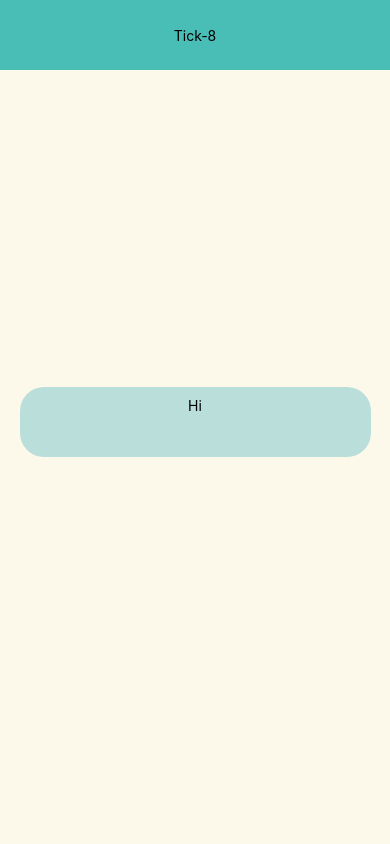
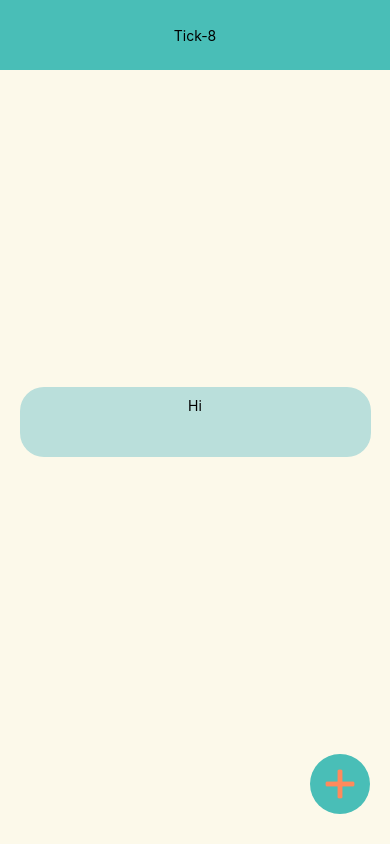
Before and after one commit to ShayanSadeghi/Tick8, a React Native app: screen / in a window 390 px wide. Built offline with nearby package versions, Linux system fonts and the light colour scheme.

Commit message:
creating home page by using components

```diff
--- a/App.js
+++ b/App.js
@@ -1,11 +1,8 @@
-import React from "react";
-import {
-  StyleSheet,
-  Text,
-  View,
-  FlatList,
-  TouchableOpacity,
-} from "react-native";
+import React, { useState } from "react";
+import { StyleSheet, Text, View, FlatList } from "react-native";
+
+import Card from "./components/card";
+import AddButton from "./components/addButton";
 
 export default function App() {
   return (
@@ -13,10 +10,8 @@ export default function App() {
       <View style={styles.header}>
         <Text>Tick-8</Text>
       </View>
-
-      <TouchableOpacity style={styles.card}>
-        <Text>Hi</Text>
-      </TouchableOpacity>
+      <Card />
+      <AddButton />
     </View>
   );
 }
@@ -37,13 +32,4 @@ const styles = StyleSheet.create({
     alignItems: "center",
     justifyContent: "center",
   },
-
-  card: {
-    backgroundColor: "#BADFDB",
-    padding: 10,
-    width: "90%",
-    alignItems: "center",
-    borderRadius: 24,
-    height: 70,
-  },
 });
--- /dev/null
+++ b/components/addButton.js
@@ -0,0 +1,17 @@
+import React from "react";
+import { TouchableOpacity } from "react-native";
+import { Entypo } from "@expo/vector-icons";
+
+import { GlobalStyles } from "../styles/global";
+
+export default function AddButton() {
+  return (
+    <TouchableOpacity style={GlobalStyles.addBtn}>
+      <Entypo
+        name="plus"
+        size={48}
+        style={GlobalStyles.addBtnContent}
+      />
+    </TouchableOpacity>
+  );
+}
--- /dev/null
+++ b/components/card.js
@@ -0,0 +1,12 @@
+import React from "react";
+import { Text, TouchableOpacity } from "react-native";
+
+import { GlobalStyles } from "../styles/global";
+
+export default function Card() {
+  return (
+    <TouchableOpacity style={GlobalStyles.card}>
+      <Text>Hi</Text>
+    </TouchableOpacity>
+  );
+}
--- /dev/null
+++ b/styles/global.js
@@ -0,0 +1,26 @@
+import { StyleSheet } from "react-native";
+
+export const GlobalStyles = StyleSheet.create({
+  card: {
+    backgroundColor: "#BADFDB",
+    padding: 10,
+    width: "90%",
+    alignItems: "center",
+    borderRadius: 24,
+    height: 70,
+  },
+  addBtn: {
+    backgroundColor: "#49BEB7",
+    width: 60,
+    height: 60,
+    position: "absolute",
+    bottom: 30,
+    right: 20,
+    borderRadius: 30,
+    justifyContent: "center",
+  },
+  addBtnContent: {
+    color: "#FF8A5C",
+    alignSelf: "center",
+  },
+});
```
